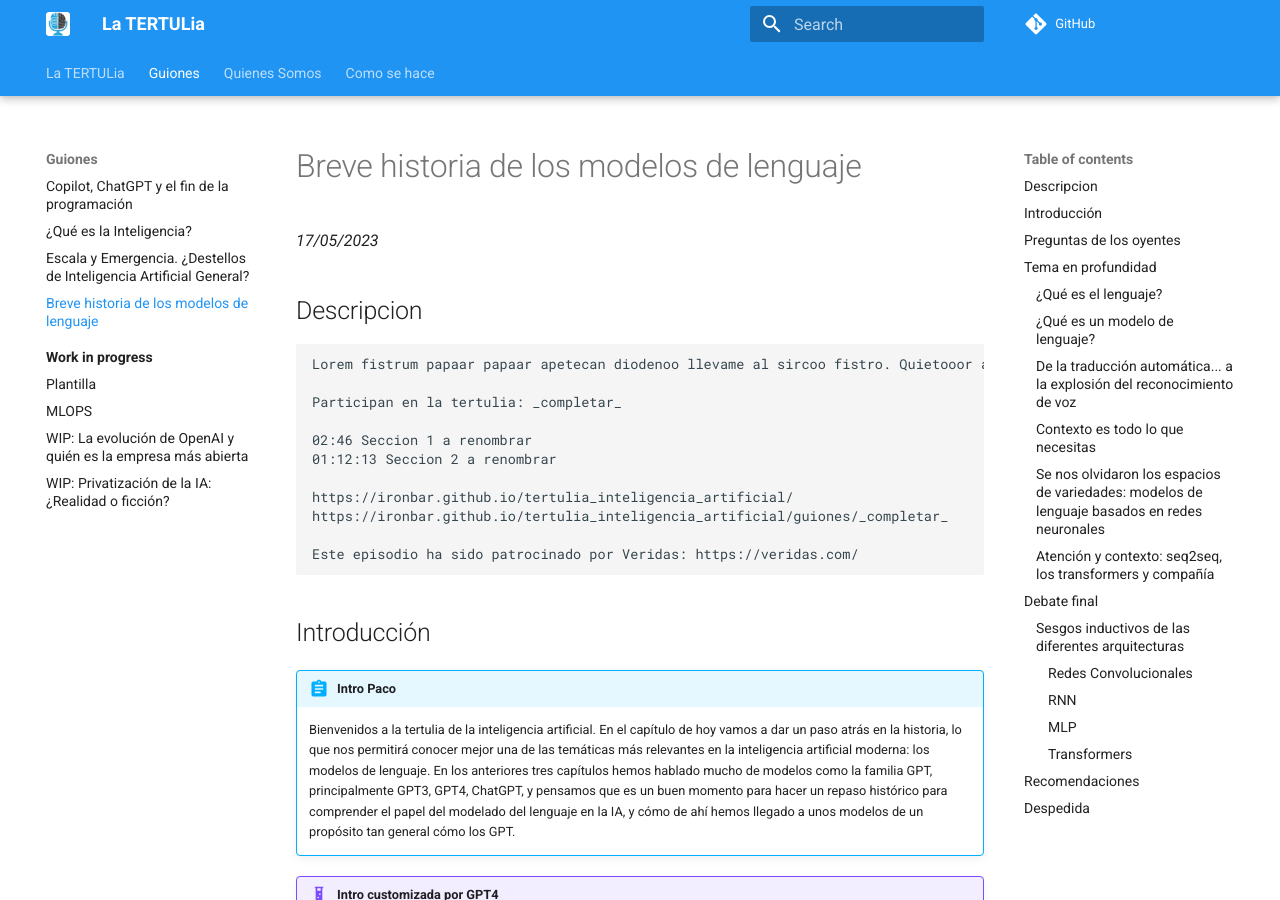
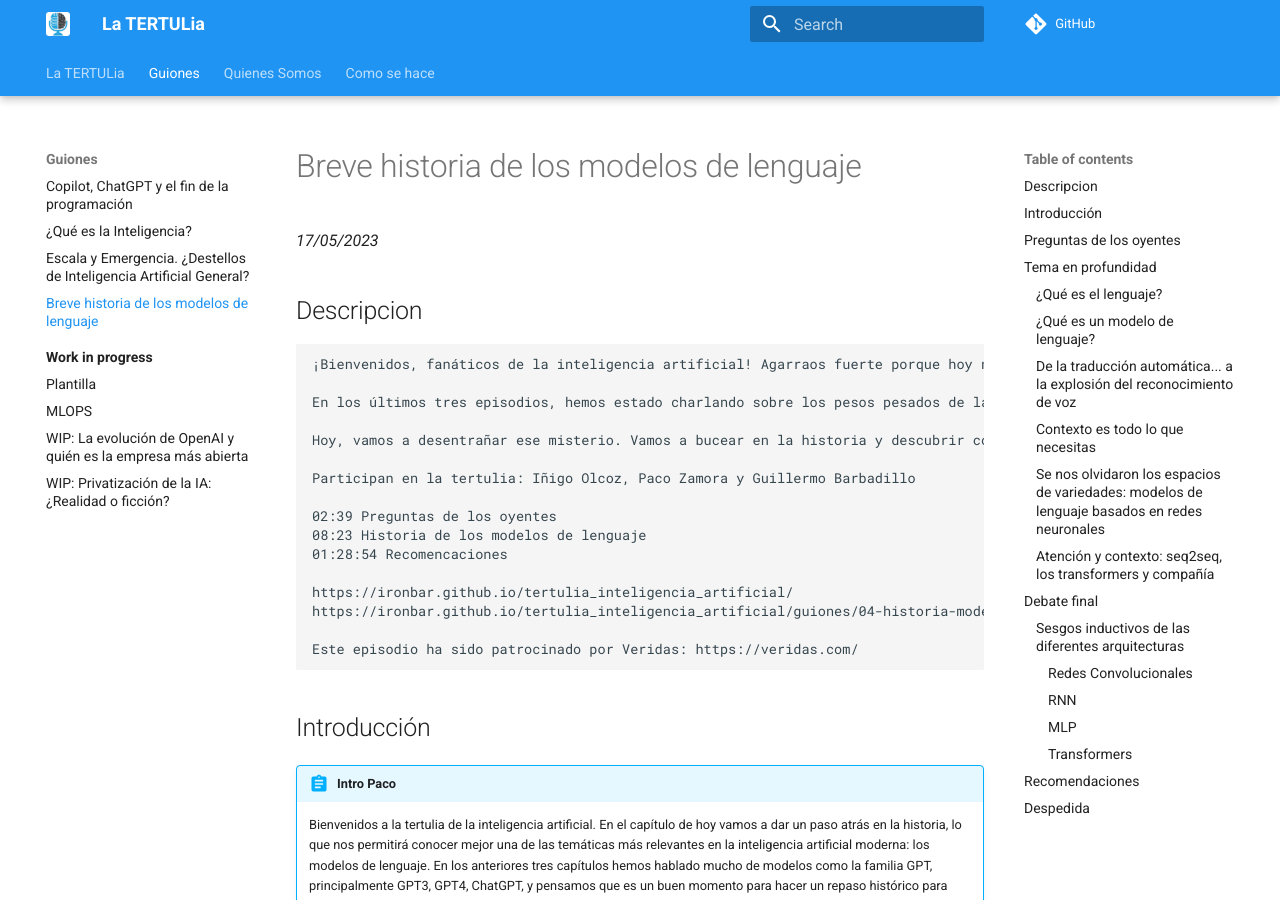
Before and after one commit to ironbar/tertulia_inteligencia_artificial, an MkDocs documentation site: the page built from docs/guiones/04-historia-modelos-lenguaje.md, in a window 1280 px wide and 900 px high. Built offline with MkDocs 1.6.1 and Material for MkDocs 9.7.7, drawn with Linux system fonts in a browser that asks for light colours; comment, search, counter and statistics services are not loaded.

Commit message:
updated description

````diff
--- a/docs/guiones/04-historia-modelos-lenguaje.md
+++ b/docs/guiones/04-historia-modelos-lenguaje.md
@@ -5,15 +5,20 @@ _17/05/2023_
 ## Descripcion
 
 ```text
-Lorem fistrum papaar papaar apetecan diodenoo llevame al sircoo fistro. Quietooor amatomaa al ataquerl benemeritaar ese que llega fistro no puedor apetecan. Condemor al ataquerl condemor mamaar. Ese pedazo de caballo blanco caballo negroorl mamaar qué dise usteer pupita pupita jarl de la pradera. Al ataquerl ese que llega me cago en tus muelas ese pedazo de por la gloria de mi madre ese que llega llevame al sircoo
+¡Bienvenidos, fanáticos de la inteligencia artificial! Agarraos fuerte porque hoy nos vamos a montar en nuestra máquina del tiempo para un viaje de regreso a las raíces de los modelos de lenguaje.
 
-Participan en la tertulia: _completar_
+En los últimos tres episodios, hemos estado charlando sobre los pesos pesados de la IA: los modelos GPT. Estoy seguro que te pica la curiosidad por saber de dónde salieron. ¿Cómo hemos llegado a tener estas bestias de la IA?
 
-02:46 Seccion 1 a renombrar
-01:12:13 Seccion 2 a renombrar
+Hoy, vamos a desentrañar ese misterio. Vamos a bucear en la historia y descubrir cómo pasamos de simples herramientas para jugar con palabras a estos genios del lenguaje, versátiles y poderosos, que son los modelos GPT. Así que, ponte cómodo, coge tus palomitas, y prepárate para un viaje épico en el tiempo. ¡Vamos allá!
+
+Participan en la tertulia: Iñigo Olcoz, Paco Zamora y Guillermo Barbadillo
+
+02:39 Preguntas de los oyentes
+08:23 Historia de los modelos de lenguaje
+01:28:54 Recomencaciones
 
 https://ironbar.github.io/tertulia_inteligencia_artificial/
-https://ironbar.github.io/tertulia_inteligencia_artificial/guiones/_completar_
+https://ironbar.github.io/tertulia_inteligencia_artificial/guiones/04-historia-modelos-lenguaje/
 
 Este episodio ha sido patrocinado por Veridas: https://veridas.com/
 ```
````
